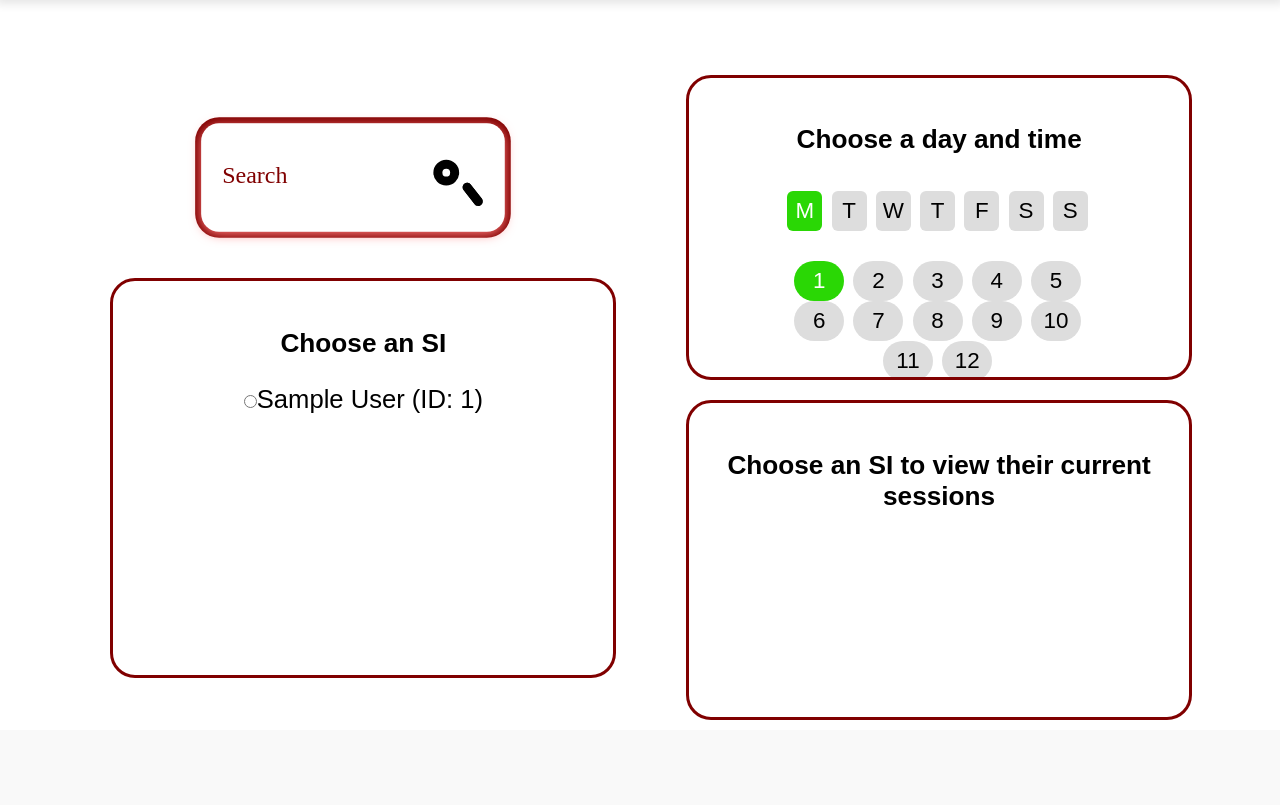
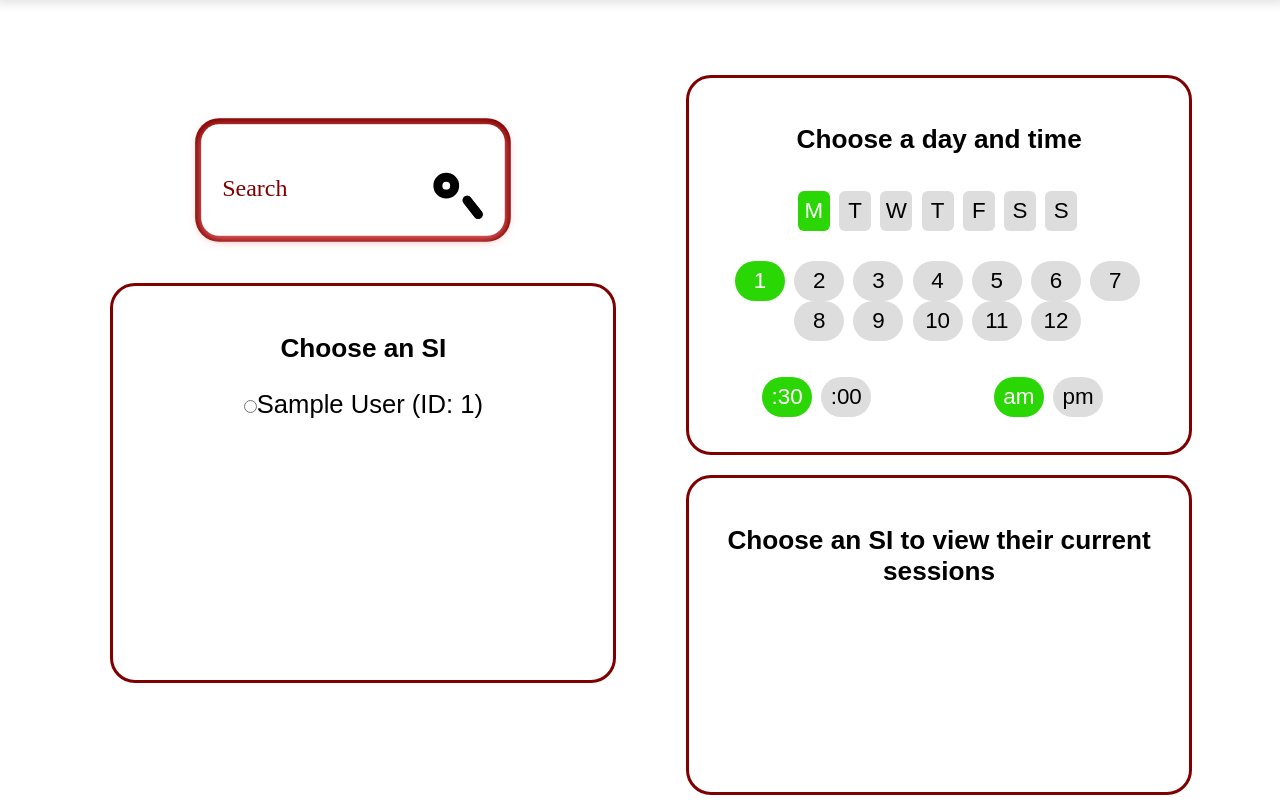
Before and after one commit to graceburt/386, a PHP site: page /add_session.php in a window 1280 px wide. Shown: the part 80-885 px from the top of the page. Before the commit the page ends 800 px from the top, so only its background shows below. Run offline with PHP 8.4, Linux system fonts and the light colour scheme; the visitor is signed in with stand-in values (Sample User, id 1); tables that the repository leaves empty or names only in its code hold one stand-in row (values such as "Sample post").

Commit message:
finished add session page

```diff
--- a/add_session.php
+++ b/add_session.php
@@ -136,13 +136,22 @@ echo '/>
 </div>
 
 
-<div class="time-selector" style = "margin-right: 50px; margin-left: 50px;">
+<div class="time-selector" style = "margin-top:20px; width: 100%;">
 <form action = '#' name = posttime method ='post'>
 <?php
 if (isset($_POST["group3"]))
 {
 	$_SESSION["time"] = $_POST["group3"];
 }
+if (isset($_POST["ampm"]))
+{
+	$_SESSION["ampm"]=$_POST["ampm"];
+}
+if(isset($_POST['half']))
+{
+	$_SESSION['half']=$_POST['half'];
+}
+
 echo'
   <input type="radio" id="1oclk" class="time" name="group3" onclick="this.form.submit()" value ="1"';
  if($_SESSION['time'] =='1')
@@ -244,14 +253,66 @@ echo ' />
   <label for="12oclk">12</label>
 ';
 ?>
-<form>
+</form>
+</div>
+<div class="time-selector" style = " width: 100%; height:75px;">
+<form action ="#" name = postampm method = 'post' style ="width:45%; float:right; margin-right:10px; margin-bottom:0; height:50px;" >
+<?php
+ echo'
+ <input type = "radio" id="am" class ="time" name ="ampm" onclick="this.form.submit()" value="am"';
+ if($_SESSION['ampm']=='am')
+ {
+	echo " checked ";
+ }
+ echo ' />
+ <label for="am">am</label>
+ <input type = "radio" id="pm" class ="time" name ="ampm" onclick="this.form.submit()" value="pm"';
+ if($_SESSION['ampm']=='pm')
+ {
+	echo " checked ";
+ }
+ echo ' />
+ <label for="pm">pm</label>';
+?>
+</form>
+<form action ="#" name = post30 method = 'post' style ="width:45%; float:left; margin-right:10px;height:50px;" >
+<?php
+ echo'
+ <input type = "radio" id="half" class ="time" name ="half" onclick="this.form.submit()" value="half"';
+ if($_SESSION['half']=='half')
+ {
+	echo " checked ";
+ }
+ echo ' />
+ <label for="half">:30</label>
+ <input type = "radio" id="nothalf" class ="time" name ="half" onclick="this.form.submit()" value="nothalf"';
+ if($_SESSION['half']=='nothalf')
+ {
+	echo " checked ";
+ }
+ echo ' />
+ <label for="nothalf">:00</label>';
+
+?>
 </div>
 </div>
   </div>
+<?php
+	if(isset($_POST["addSession"]))
+	{
+	$connection = @mysqli_connect('localhost','swarman2','swarman2','SalisburySIDB');
+	if($connection->connect_error) {
+		die('Failed to Connect: '.$connection->connect_error);
+	}
+	$addquery = "insert into Session (session_time, SI_ID, session_weekday) values('".$_SESSION['date']."', '".$_SESSION['add-si-id']."', '".$_SESSION['day']."')";
+	$aq = mysqli_query($connection, $addquery);
 
+	}
+?>
 <div class = 'column' style = 'text-align:center; width: 45%; height:320px; width: 100%;'>
-<div class = "colContent"><form action ="#" name = postlink method = 'post' style ="width:100%;" >
+<div class = "colContent"><form action ="#" name = "addsession"  method = 'post' style ="width:100%; height:100%;" >
 <?php
+
  if (isset($_POST['choose-si']))
  {
 	$_SESSION['add-si-id'] = $_POST['choose-si'];
@@ -262,7 +323,6 @@ if (isset($_SESSION['add-si-id']))
 	if($connection->connect_error) {
 		die('Failed to Connect: '.$connection->connect_error);
 	}
-
 	$namequery = "select name from Student where ID = ".$_SESSION['add-si-id'];
 	$nr = mysqli_query($connection, $namequery);
 	$name_row = mysqli_fetch_array($nr);
@@ -273,13 +333,35 @@ if (isset($_SESSION['add-si-id']))
 	$r = mysqli_query($connection, $query);
 	while($row = mysqli_fetch_array($r))
 	{
-		echo "<p>".$row['session_weekday']." at  ".$row['session_time']."</p>";
+		echo "<p>".$row['session_weekday']." at  ". date('h:i a ', strtotime($row['session_time']))."</p>";
 	}
 	//echo $_SESSION['sil-id'];
-	if(isset($_SESSION['day']) and isset($_SESSION['time']))
+	if(isset($_SESSION['day']) and isset($_SESSION['time'])and isset($_SESSION['half']) and isset($_SESSION['ampm']))
 	{
-		echo"<p style = 'color:#800000; font-weight:bold;'>".$_SESSION['day']." at ".$_SESSION['time'].":00:00 </p>";
-		echo"<button class ='button1'>Add Session</button>";
+		if($_SESSION['ampm']=='pm')
+		{
+			$t = $_SESSION['time']+12;
+		}
+		else
+		{
+			$t = $_SESSION['time'];
+
+		}
+		if($t == 12 or $t==24)
+		{
+			$t = $t - 12;
+		}
+		if($_SESSION['half']=='nothalf')
+		{
+			$_SESSION['date'] = $t.':00:00';
+		}
+		else
+		{
+			$_SESSION['date'] = $t.':30:00';
+
+		}
+		echo"<p style = 'color:#800000; font-weight:bold;'>".$_SESSION['day']." at ".date('h:i a',strtotime($_SESSION['date']))."</p>";
+		echo"<button class ='button1' name = 'addSession' value = 'add'>Add Session</button>";
 	}
 }
 else
@@ -287,6 +369,7 @@ else
 	echo"<h3> Choose an SI to view their current sessions</h3>";
 }
 ?>
+</form>
 </div>
 </div>
 </div>
--- a/stylesheet.css
+++ b/stylesheet.css
@@ -36,7 +36,7 @@ width: 100 px;
 	  border-radius:25px;
 	  background-color: white;
 	  height:75vh;
-	  overflow: hidden;
+	  overflow: auto;
 	}
 
 	.colContent{
@@ -143,6 +143,24 @@ font-size:20px;
   display: inline-block;
   border-radius: 6px;
   background: #dddddd;
+  height: 5vh;
+  width: 2.5vw;
+  margin-bottom:10px;
+  margin-right: 3px;
+  line-height: 40px;
+  text-align: center;
+  cursor: pointer;
+}
+
+.weekDays-selector input[type=radio]:checked + label {
+  background: #2AD705;
+  color: #ffffff;
+}
+
+.time-selector input[type=checkbox] + label {
+  display: inline-block;
+  border-radius: 6px;
+  background: #dddddd;
   height: 40px;
   width: 35px;
   margin-bottom:10px;
@@ -152,7 +170,7 @@ font-size:20px;
   cursor: pointer;
 }
 
-.weekDays-selector input[type=radio]:checked + label {
+.time-selector input[type=checkbox]:checked + label {
   background: #2AD705;
   color: #ffffff;
 }
```
